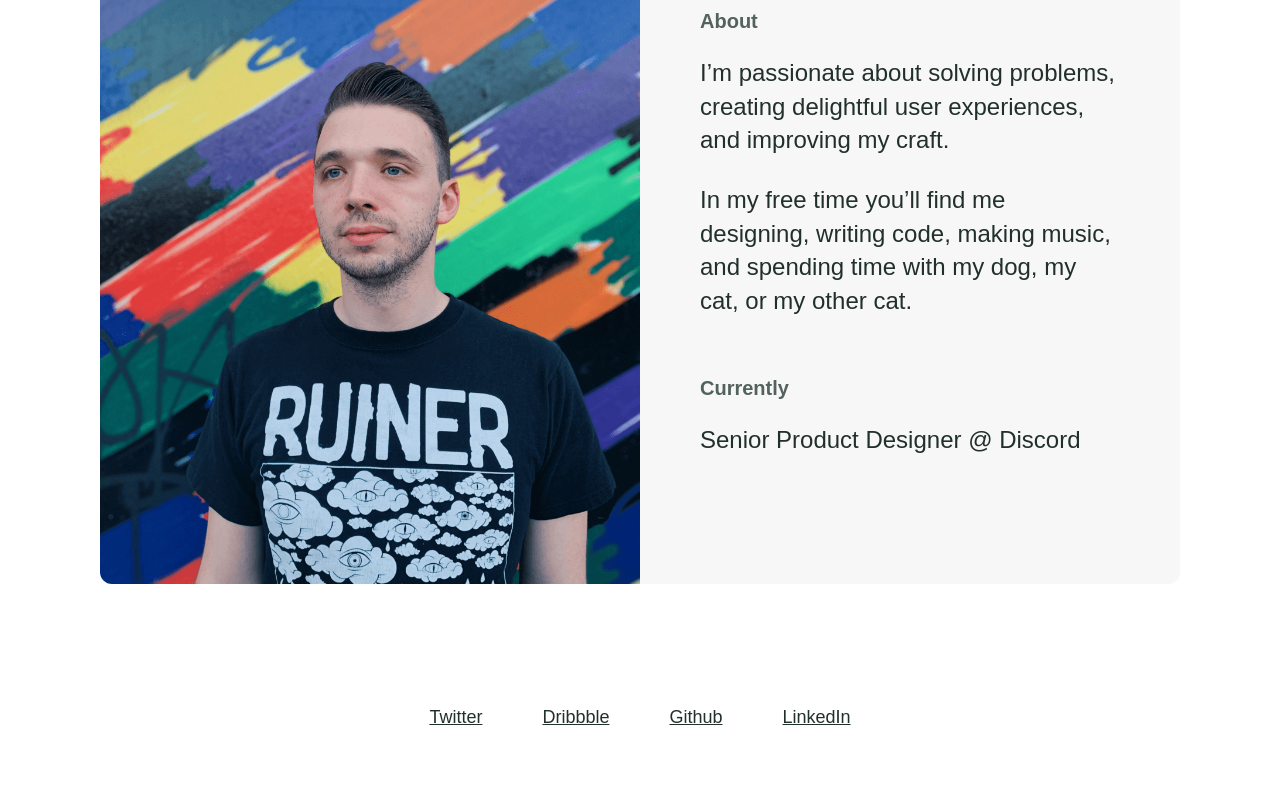
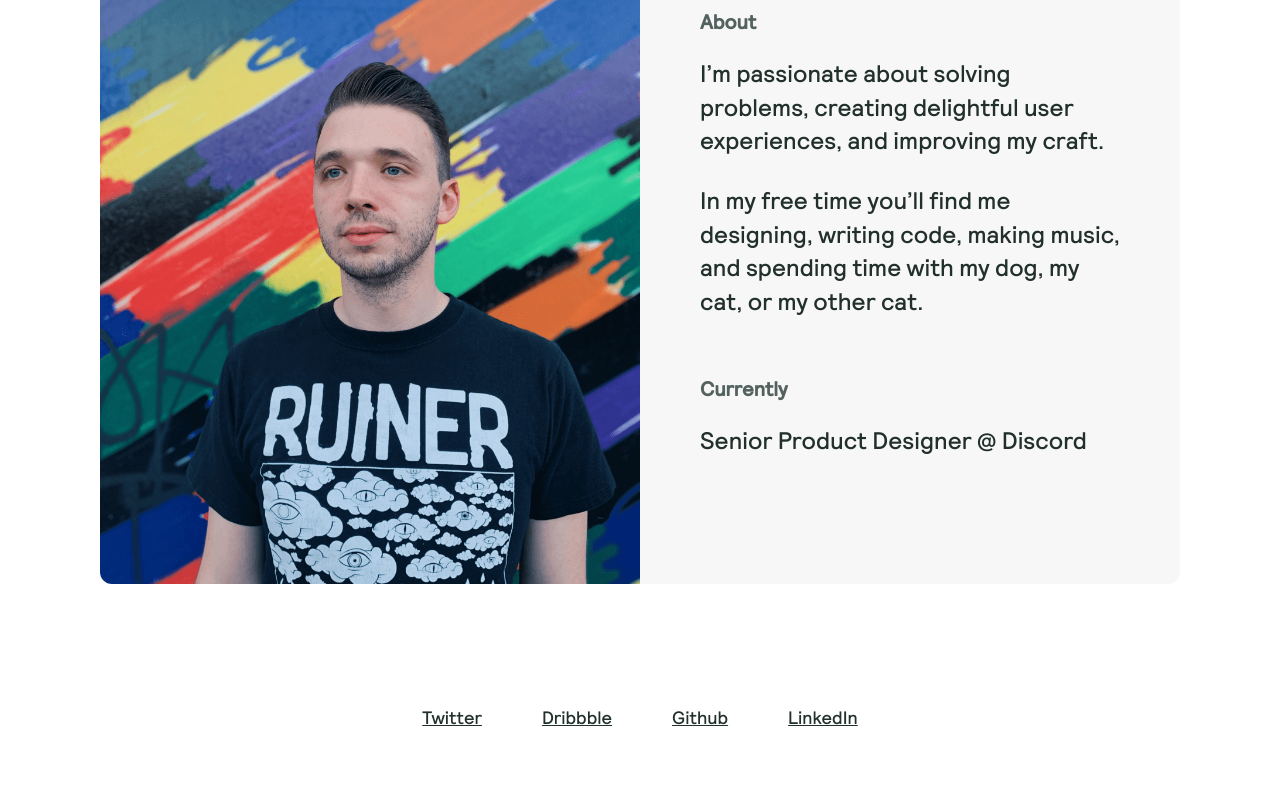
Before and after one commit to destefanis/portfolio, a Gatsby site in the folder my-portfolio/: page / in a window 1280 px wide. Shown: the part 515-1305 px from the top of the page. Built offline with nearby package versions, Linux system fonts and the light colour scheme; Gatsby itself is replaced by a stand-in of ours.

Commit message:
Renamed fonts

```diff
--- a/my-portfolio/src/components/fonts/stylesheet.css
+++ b/my-portfolio/src/components/fonts.css
@@ -12,12 +12,12 @@
  */
 
 @font-face {
-    font-family: 'relative-medium';
-    src: url('relative-medium.eot');
-    src: url('relative-medium.eot?#iefix') format('embedded-opentype'),
-         url('relative-medium.woff2') format('woff2'),
-         url('relative-medium.woff') format('woff'),
-         url('relative-medium.ttf') format('truetype');
+    font-family: "Relative";
+    src: url('./fonts/relative-medium.eot');
+    src: url('./fonts/relative-medium.eot?#iefix') format('embedded-opentype'),
+         url('./fonts/relative-medium.woff2') format('woff2'),
+         url('./fonts/relative-medium.woff') format('woff'),
+         url('./fonts/relative-medium.ttf') format('truetype');
     font-weight: normal;
     font-style: normal;
 }
--- a/my-portfolio/src/components/layout.js
+++ b/my-portfolio/src/components/layout.js
@@ -10,7 +10,7 @@ import PropTypes from "prop-types"
 import { useStaticQuery, graphql } from "gatsby"
 
 import Header from "./header"
-import "./fonts/stylesheet.css"
+import "./fonts.css"
 import "./layout.css"
 import "./hero.css"
 import "./footer.css"
```
